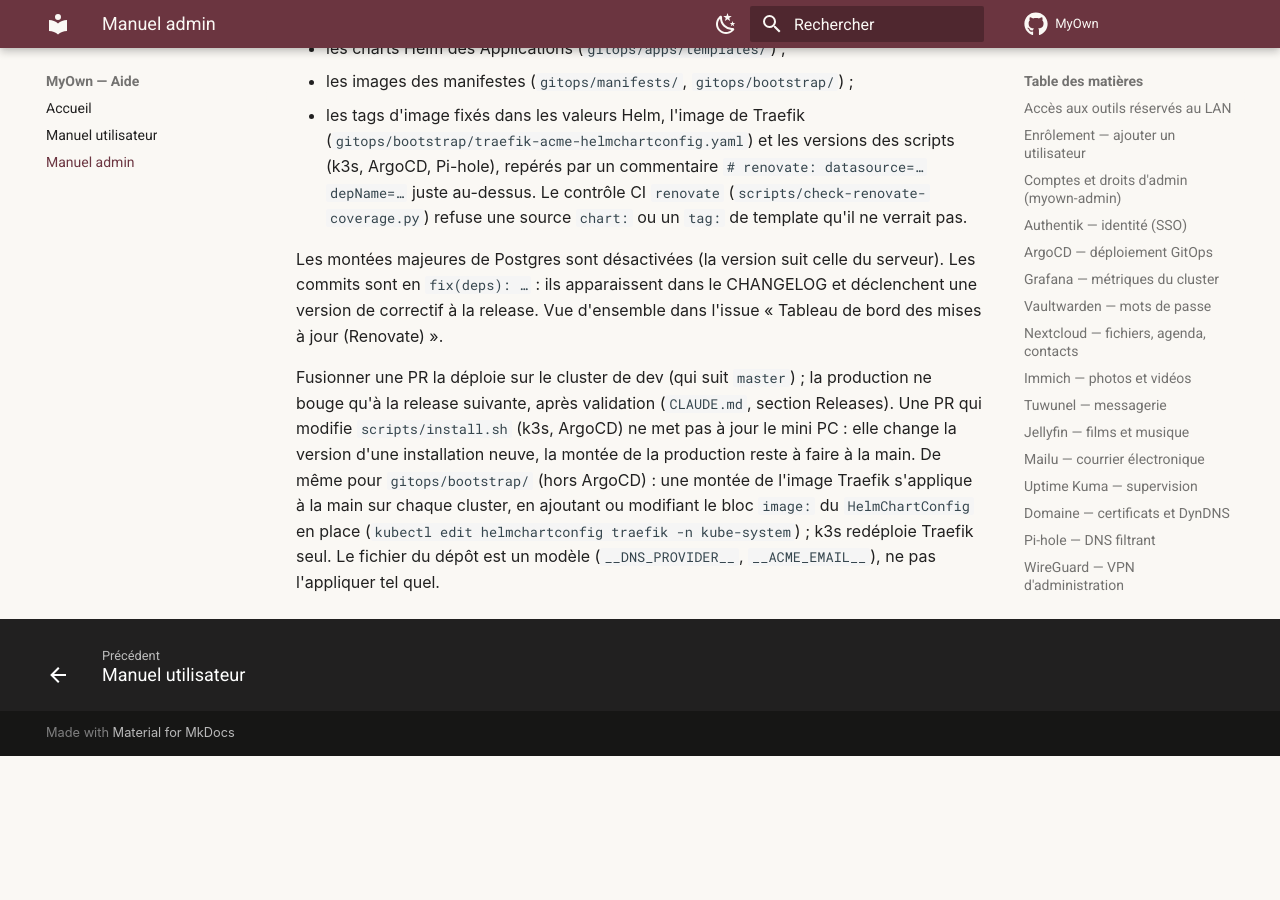
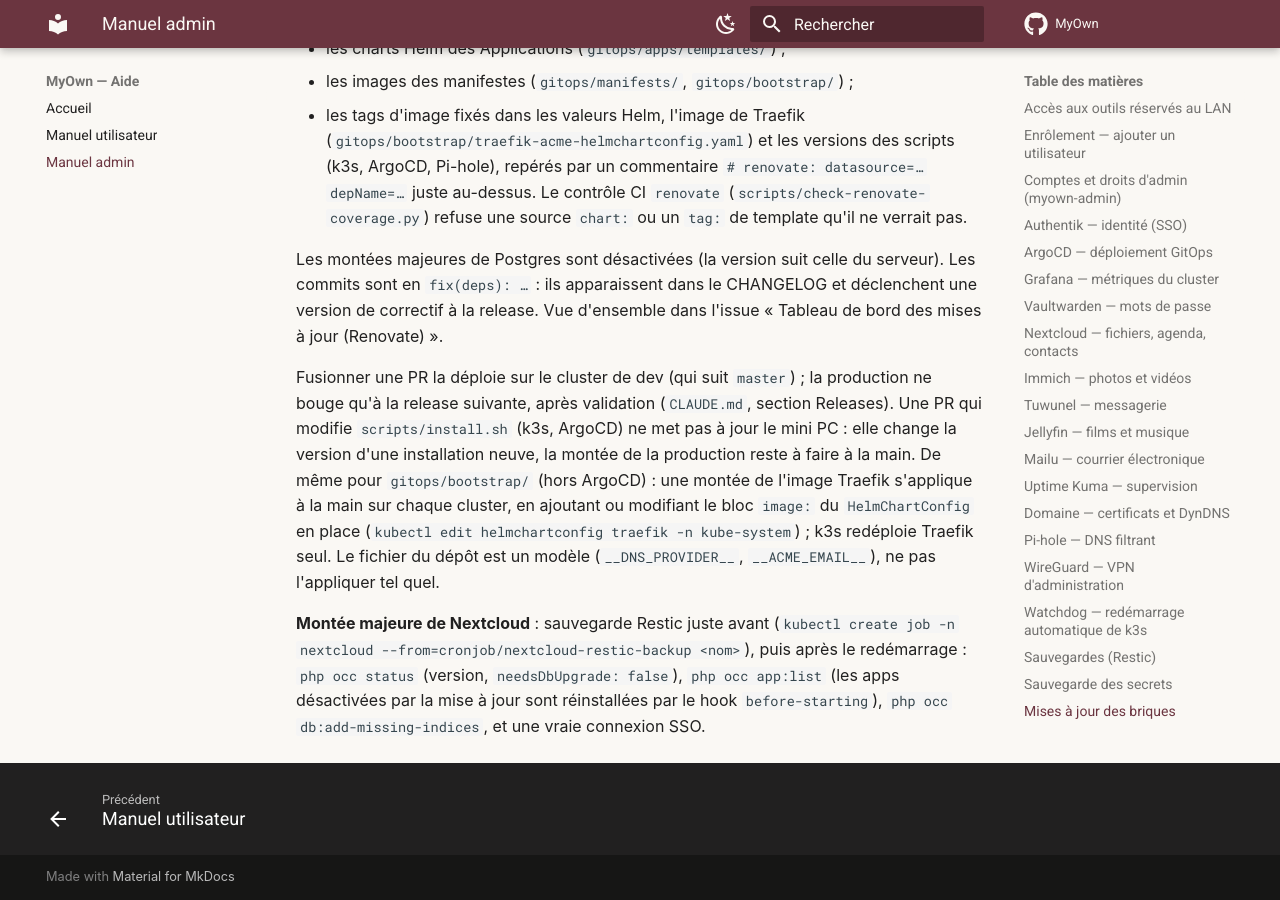
Before and after one commit to Pavliin/MyOwn, an MkDocs documentation site: the page built from docs/manuel-admin.md, in a window 1280 px wide and 900 px high, scrolled down 11347 px. Built offline with MkDocs 1.6.1 and Material for MkDocs 9.7.7, drawn with Linux system fonts in a browser that asks for light colours; comment, search, counter and statistics services are not loaded; before the commit the page ends 12103 px from its top, so only the background shows below that.

Commit message:
docs(nextcloud): document the 35 upgrade and post-upgrade steps
Co-Authored-By: Claude Opus 5.5 <noreply@anthropic.com>

```diff
--- a/docs/manuel-admin.md
+++ b/docs/manuel-admin.md
@@ -459,3 +459,5 @@ kubectl get secret secrets-backup -n myown-backup -o jsonpath='{.data.RESTIC_PAS
 Les montées majeures de Postgres sont désactivées (la version suit celle du serveur). Les commits sont en `fix(deps): …` : ils apparaissent dans le CHANGELOG et déclenchent une version de correctif à la release. Vue d'ensemble dans l'issue « Tableau de bord des mises à jour (Renovate) ».
 
 Fusionner une PR la déploie sur le cluster de dev (qui suit `master`) ; la production ne bouge qu'à la release suivante, après validation (`CLAUDE.md`, section Releases). Une PR qui modifie `scripts/install.sh` (k3s, ArgoCD) ne met pas à jour le mini PC : elle change la version d'une installation neuve, la montée de la production reste à faire à la main. De même pour `gitops/bootstrap/` (hors ArgoCD) : une montée de l'image Traefik s'applique à la main sur chaque cluster, en ajoutant ou modifiant le bloc `image:` du `HelmChartConfig` en place (`kubectl edit helmchartconfig traefik -n kube-system`) ; k3s redéploie Traefik seul. Le fichier du dépôt est un modèle (`__DNS_PROVIDER__`, `__ACME_EMAIL__`), ne pas l'appliquer tel quel.
+
+**Montée majeure de Nextcloud** : sauvegarde Restic juste avant (`kubectl create job -n nextcloud --from=cronjob/nextcloud-restic-backup <nom>`), puis après le redémarrage : `php occ status` (version, `needsDbUpgrade: false`), `php occ app:list` (les apps désactivées par la mise à jour sont réinstallées par le hook `before-starting`), `php occ db:add-missing-indices`, et une vraie connexion SSO.
```
Also changed, not shown: docs/notes-techniques.md (+9 -0 lines).
